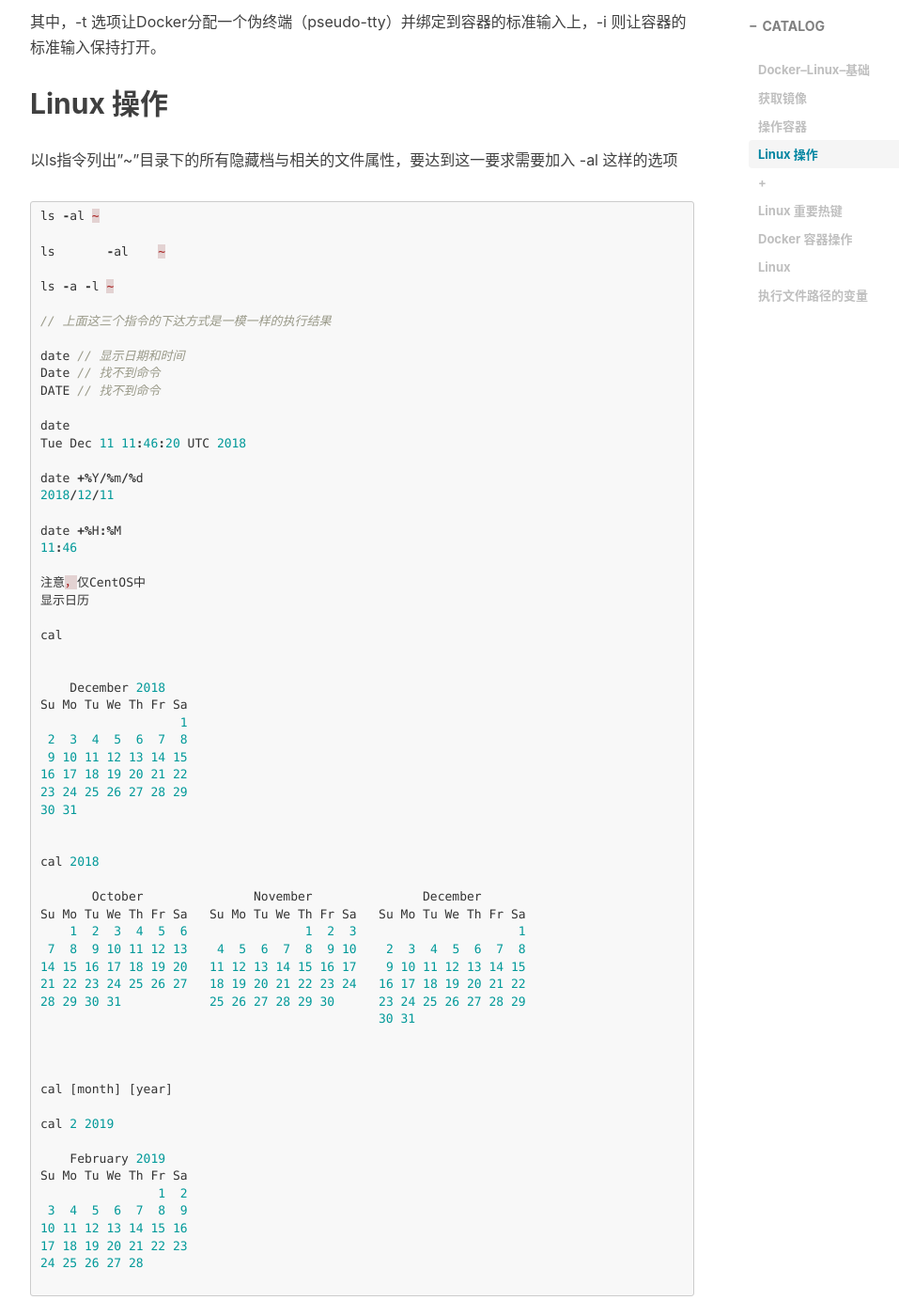
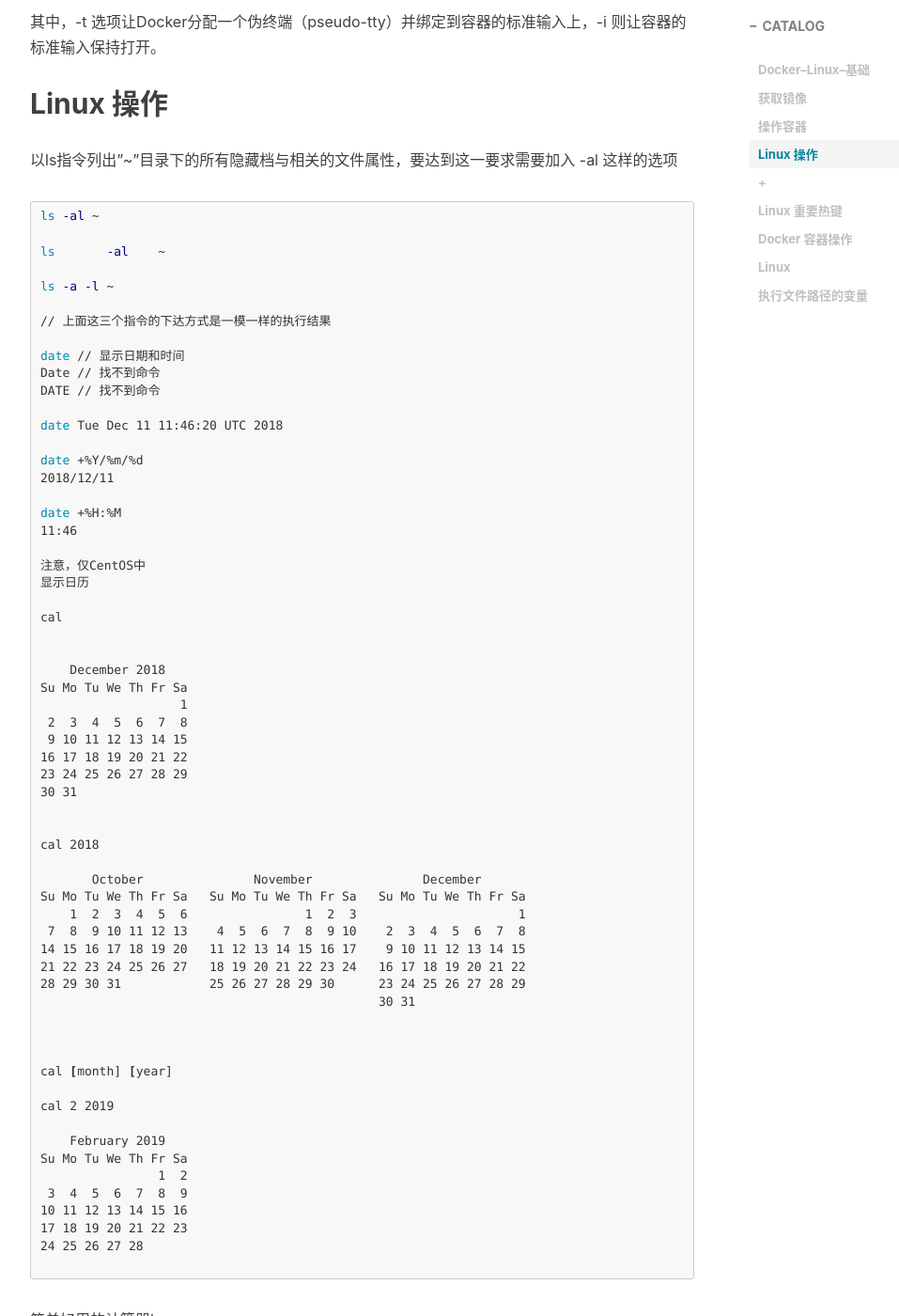
Before and after one commit to AugustineTong/TongBlog, a Jekyll site: the page built from _posts/2018-12-13-DockerLinux基础.md, in a window 1280 px wide and 1400 px high, scrolled down 1606 px. Shown: the whole window at 94% size, without its empty margins (233-1190 px from the left). Built offline with Jekyll 4.4.1, drawn with Linux system fonts in a browser that asks for light colours; nearby versions of some CDN libraries; comment, search, counter and statistics services are not loaded.

Commit message:
Update 2018-12-13-DockerLinux基础.md

````diff
--- a/_posts/2018-12-13-DockerLinux基础.md
+++ b/_posts/2018-12-13-DockerLinux基础.md
@@ -63,7 +63,7 @@ docker run -t -i ubuntu:14.04 /bin/bash
 ## Linux 操作
 以ls指令列出"~"目录下的所有隐藏档与相关的文件属性，要达到这一要求需要加入 -al 这样的选项
 
-```golang
+```shell
 ls -al ~
 
 ls       -al    ~
````
